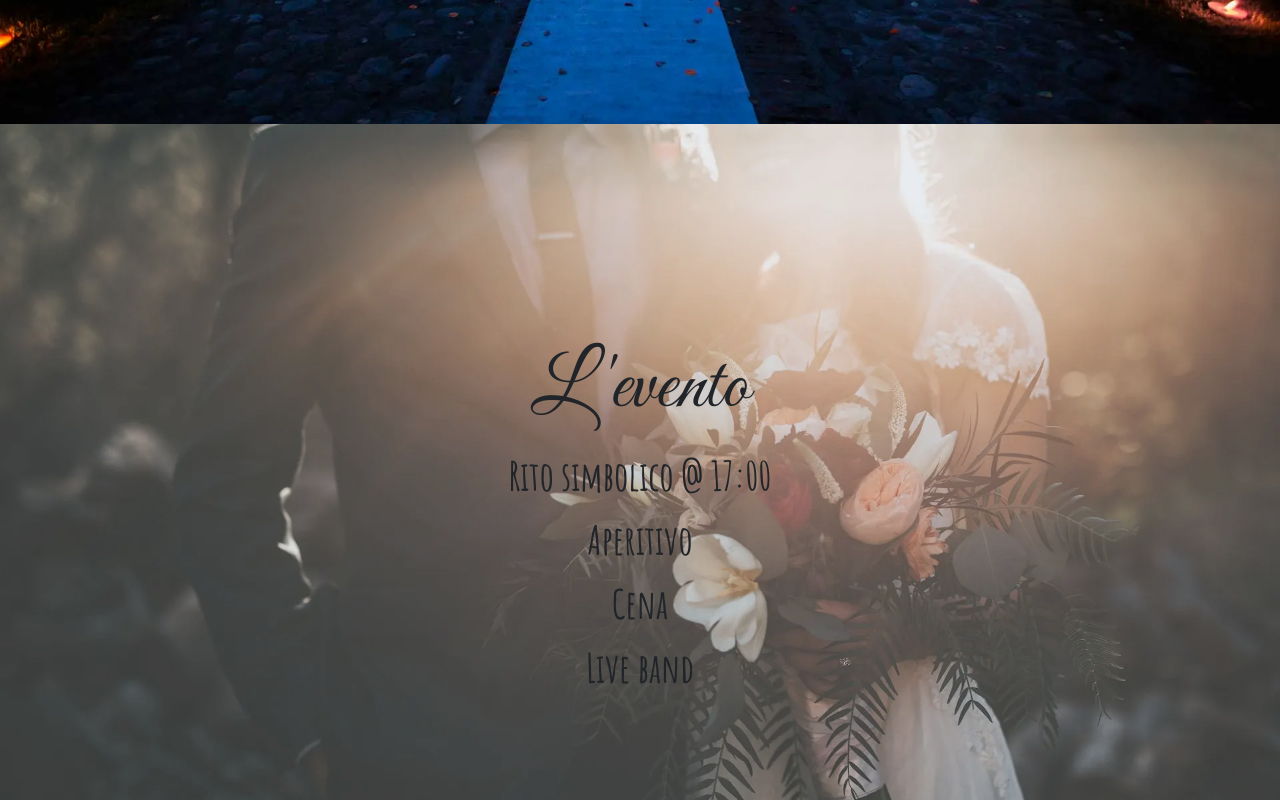
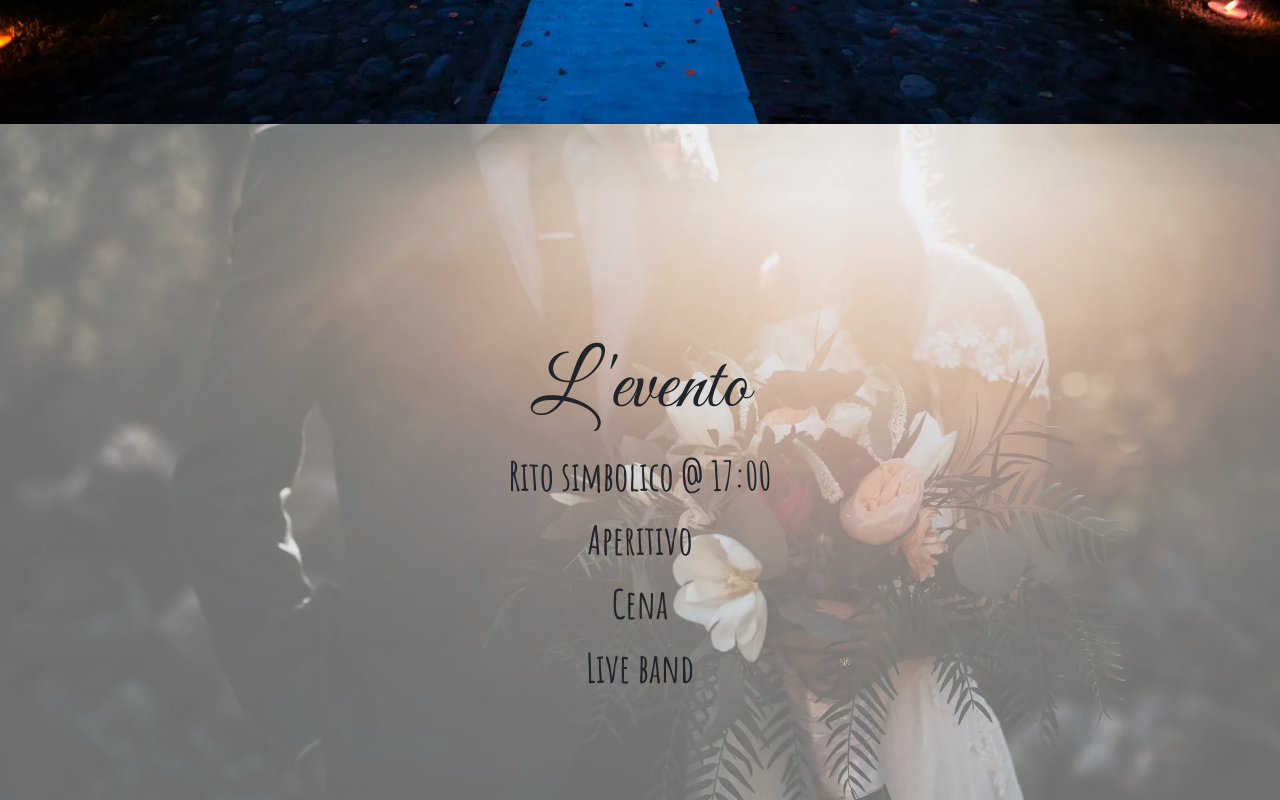
Before and after one commit to LBLucaBonetti/wedding, a plain HTML site: page index.html in a window 1280 px wide. Shown: the part 1900-2700 px from the top of the page. Drawn offline with nearby package versions, Linux system fonts and the light colour scheme.

Commit message:
feat: improve event and dinner readability by lowering the opacity

```diff
--- a/index.html
+++ b/index.html
@@ -104,7 +104,7 @@
         <source type="image/webp" srcset="img/event.webp" />
         <source type="image/jpeg" srcset="img/event.jpg" />
         <img
-          class="w-100 vh-100 opacity-80 object-fit-cover"
+          class="w-100 vh-100 opacity-60 object-fit-cover"
           src="img/event.jpg"
           loading="lazy"
           decoding="async"
@@ -131,7 +131,7 @@
         <source type="image/webp" srcset="img/dinner.webp" />
         <source type="image/jpeg" srcset="img/dinner.jpg" />
         <img
-          class="w-100 vh-100 opacity-80 object-fit-cover"
+          class="w-100 vh-100 opacity-60 object-fit-cover"
           src="img/dinner.jpg"
           loading="lazy"
           decoding="async"
--- a/style.css
+++ b/style.css
@@ -46,6 +46,6 @@ body {
   transform: translate(-50%, -50%);
 }
 
-.opacity-80 {
-  opacity: 0.8;
+.opacity-60 {
+  opacity: 0.6;
 }
```
